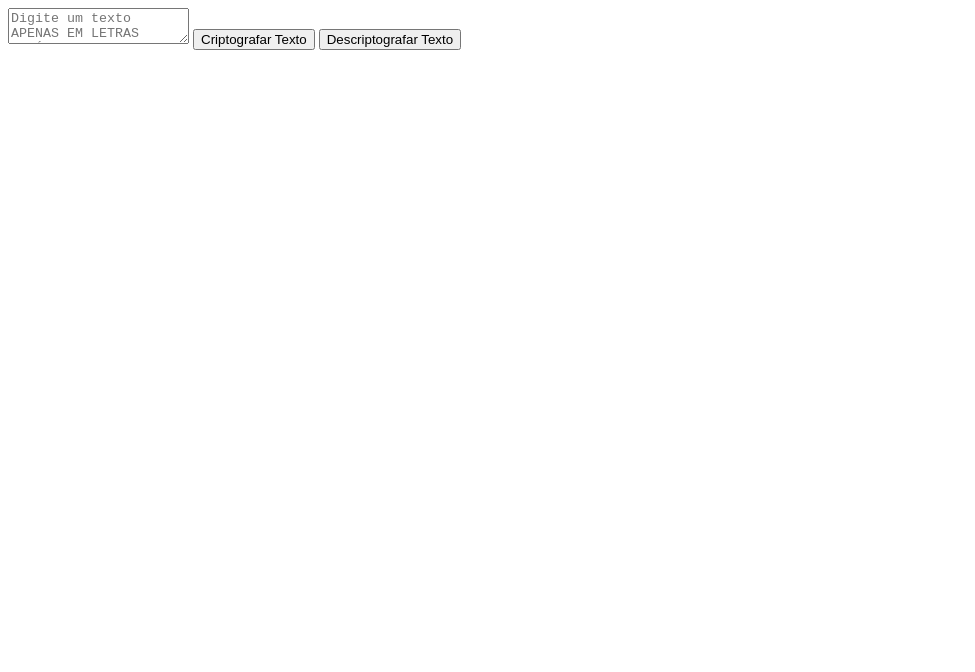
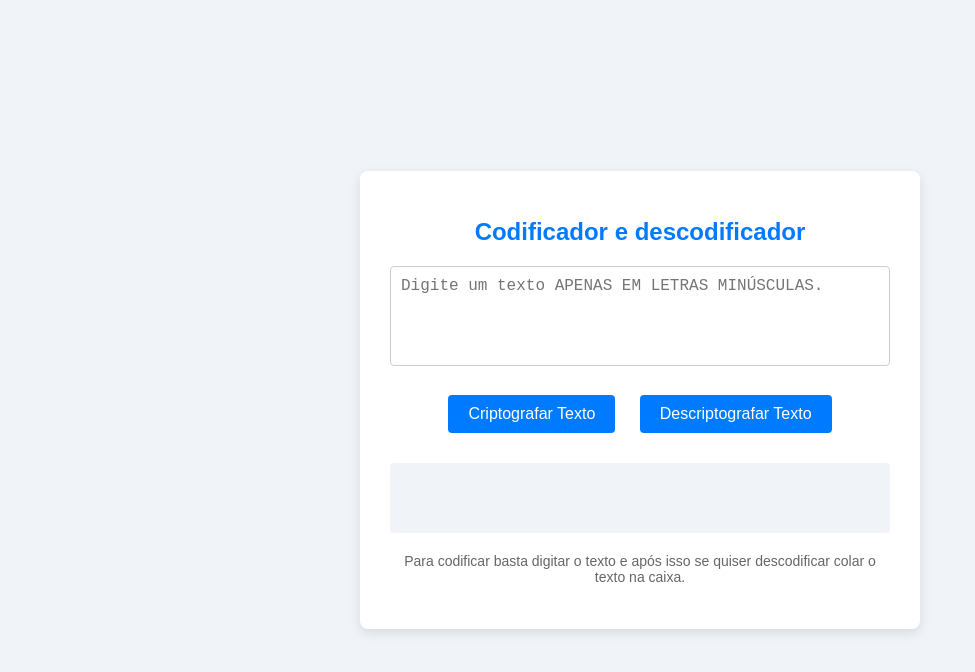
Before and after one commit to d-araujof/Codificar_Texto, a plain HTML site: page index.html in a window 1280 px wide. Shown: the whole page, without its empty margins (0-975 px from the left). Drawn offline with Linux system fonts and the light colour scheme.

Commit message:
Add files via upload

```diff
--- a/index.html
+++ b/index.html
@@ -4,17 +4,19 @@
 <meta charset="UTF-8">
 <meta name="viewport" content="width=device-width, initial-scale=1.0">
 
-<link rel="stylesheet" href="style.css">
+<link rel="stylesheet" href="style/style.css">
 
 <title>Codificar texto</title>
 
 </head>
 <body>
 <div class="container">
+    <h1>Codificador e descodificador</h1>
     <textarea id="inputText" placeholder="Digite um texto APENAS EM LETRAS MINÚSCULAS."></textarea>
     <button id="encryptButton">Criptografar Texto</button>
     <button id="decryptButton">Descriptografar Texto</button>
     <p id="outputText"></p>
+    <p>Para codificar basta digitar o texto e após isso se quiser descodificar colar o texto na caixa.</p>
 </div>
 
 <script src="script.js"></script>
--- /dev/null
+++ b/style/style.css
@@ -0,0 +1,77 @@
+/* Estilos para o container principal */
+body {
+    font-family: Arial, sans-serif;
+    background-color: #f0f4f8;
+    color: #333;
+    margin: 0;
+    padding: 0;
+    display: flex;
+    justify-content: center;
+    align-items: center;
+    height: 100vh;
+}
+
+.container {
+    background-color: #fff;
+    border-radius: 8px;
+    box-shadow: 0 4px 12px rgba(0, 0, 0, 0.1);
+    padding: 30px;
+    max-width: 500px;
+    width: 100%;
+    text-align: center;
+    margin: 20px; /* Adiciona uma margem ao redor do container */
+}
+
+h1 {
+    font-size: 24px;
+    margin-bottom: 20px;
+    color: #007BFF;
+}
+
+/* Estilo da área de texto */
+textarea {
+    width: 100%;
+    height: 100px;
+    padding: 10px;
+    font-size: 16px;
+    border: 1px solid #ccc;
+    border-radius: 4px;
+    margin-bottom: 15px;
+    resize: none;
+    box-sizing: border-box; /* Garante que padding e border sejam incluídos no tamanho total */
+}
+
+/* Estilo dos botões */
+button {
+    background-color: #007BFF;
+    color: white;
+    border: none;
+    border-radius: 4px;
+    padding: 10px 20px;
+    margin: 10px;
+    cursor: pointer;
+    font-size: 16px;
+    transition: background-color 0.3s ease;
+}
+
+button:hover {
+    background-color: #0056b3;
+}
+
+/* Estilo para o texto de saída */
+#outputText {
+    background-color: #f0f4f8;
+    border-radius: 4px;
+    padding: 10px;
+    font-size: 16px;
+    color: #333;
+    min-height: 50px;
+    margin-top: 20px;
+}
+
+/* Texto explicativo */
+p {
+    font-size: 14px;
+    color: #666;
+    margin-top: 20px;
+}
```
